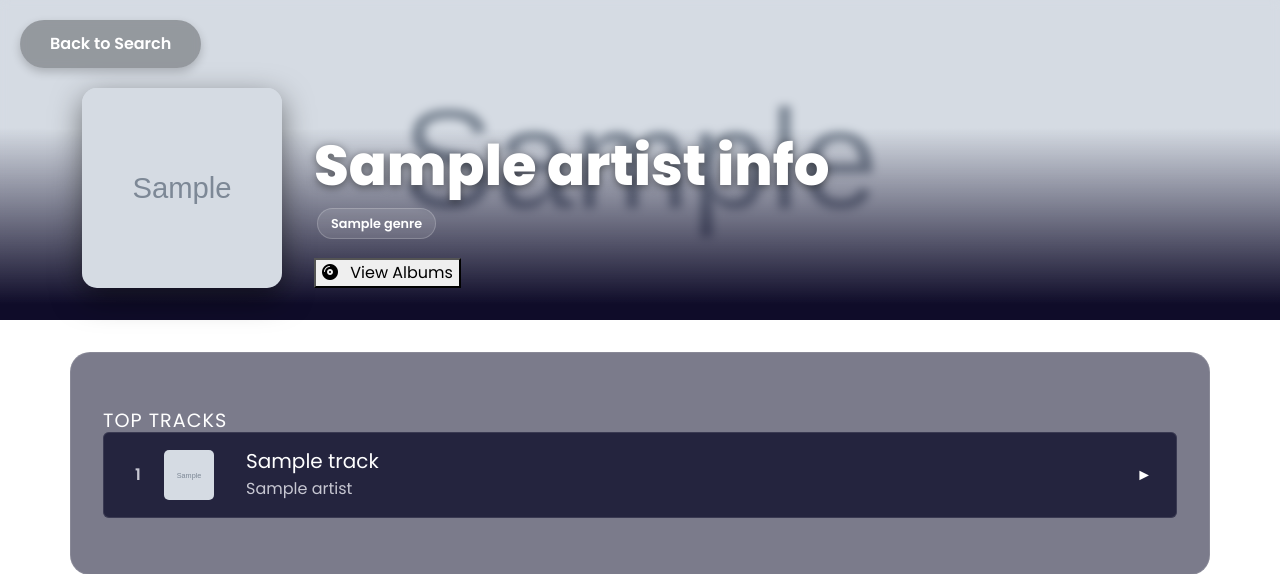
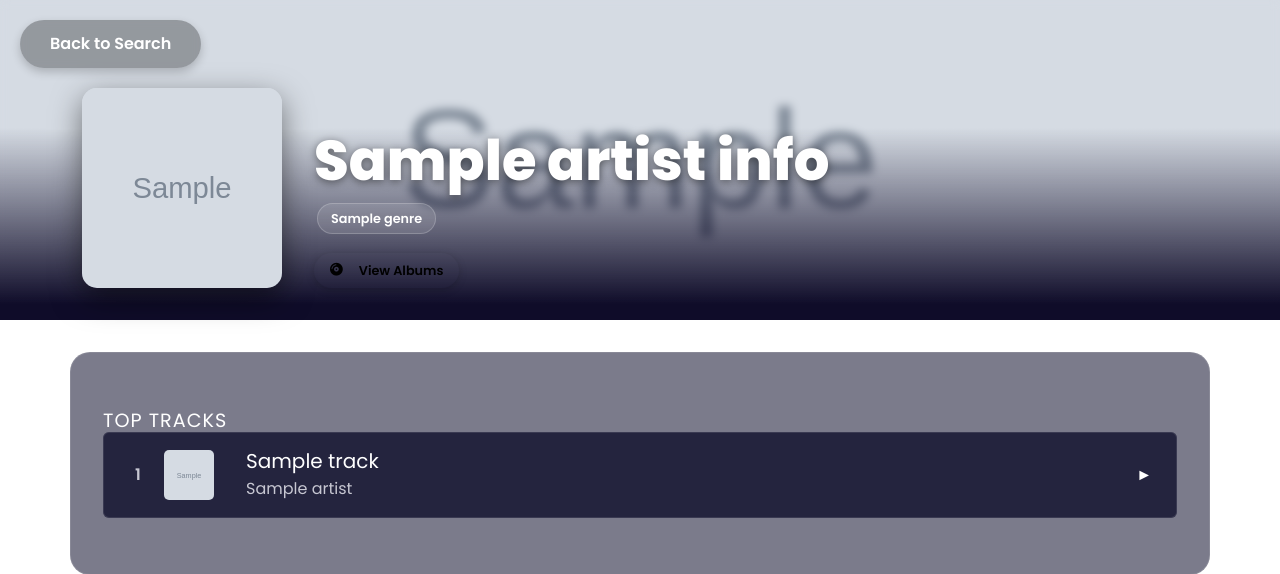
Before and after one commit to biligee23/Spotify_romanizer, a Flask app: template templates/artist_page.html in a window 1280 px wide. Shown: the top 574 px of the page. Run offline with Flask 2, Linux system fonts and the light colour scheme; the template is opened without the code that fills it: most values are stand-ins (such as "Sample title", 1, 10 or a date in 2020); grey boxes marked "Sample" are stand-in pictures; parts of the project's set-up code (start-up, migrations or seed data) failed here and were passed over; some libraries are stand-ins or nearby versions.

Commit message:
Update artist_page.html

```diff
--- a/templates/artist_page.html
+++ b/templates/artist_page.html
@@ -31,7 +31,7 @@
                         {% endif %}
                         <!-- NEW: Button to open the albums modal -->
                         <div class="playlist-page-actions mt-3">
-                            <button id="btn-view-albums" class="btn-create-playlist" data-url="{{ url_for('main.api_get_artist_albums', artist_id=artist_info.id) }}">
+                            <button id="btn-view-albums" class="btn btn-primary" data-url="{{ url_for('main.api_get_artist_albums', artist_id=artist_info.id) }}">
                                 <i class="fa-solid fa-compact-disc me-2"></i>
                                 View Albums
                             </button>
```
